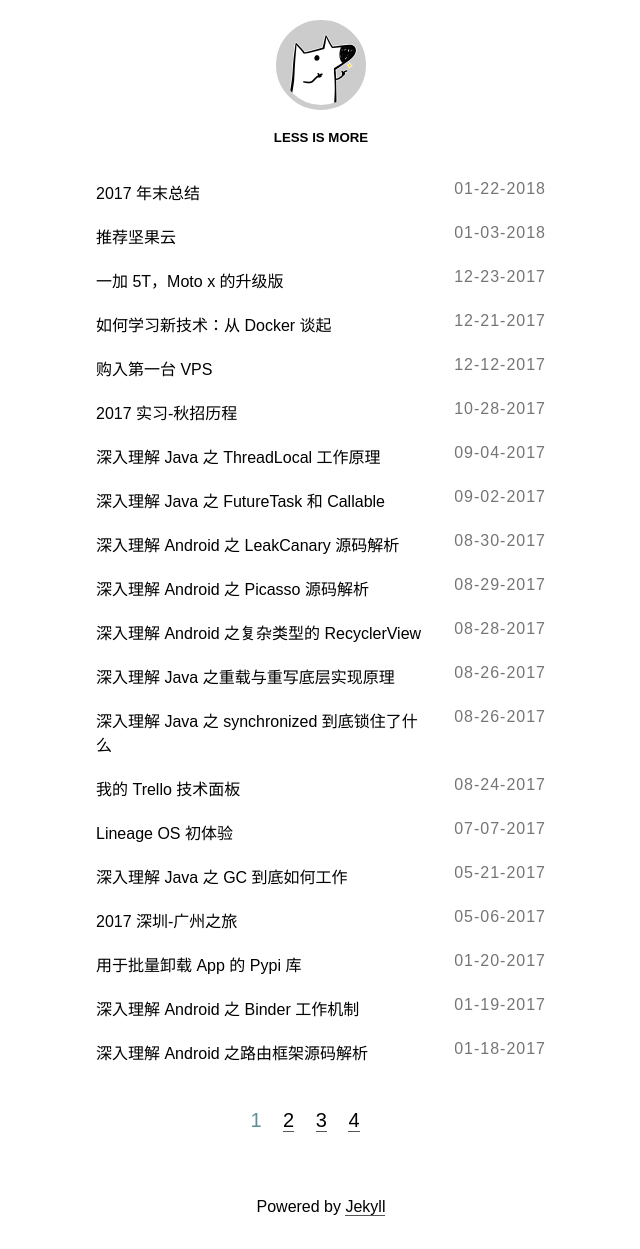
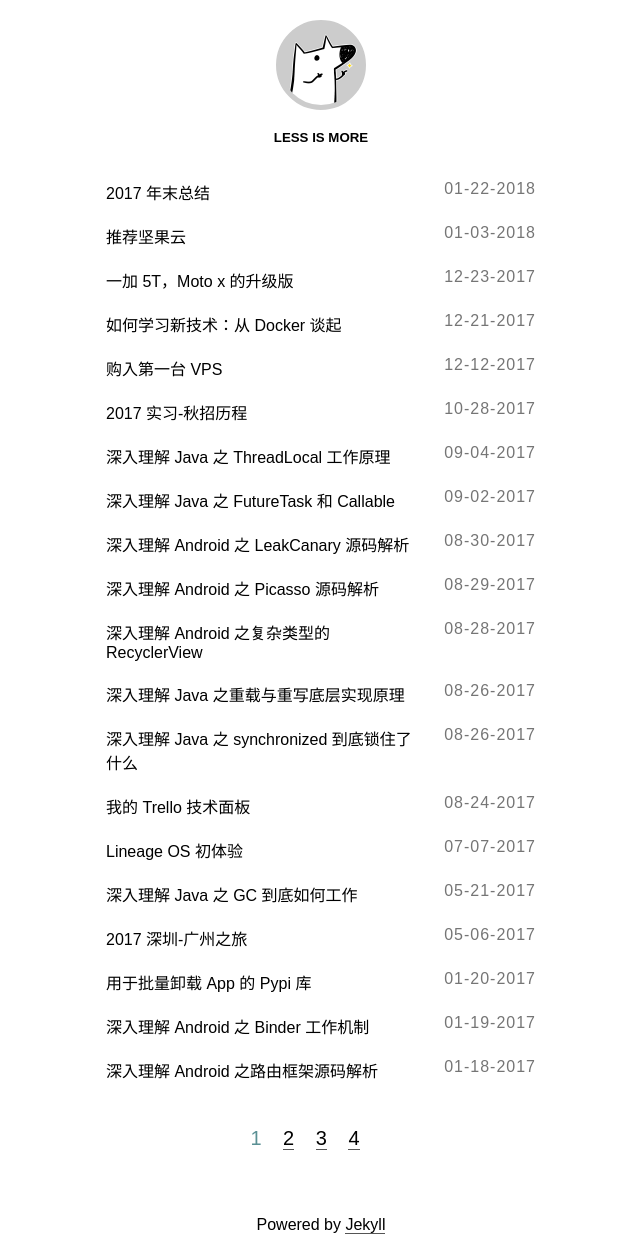
Before and after one commit to wuchangfeng/wuchangfeng.github.io, a Jekyll site: the page built from index.html, in a window 1280 px wide. Shown: the whole page, without its empty margins (319-959 px from the left). Built offline with Jekyll 4.4.1, drawn with Linux system fonts in a browser that asks for light colours; some web fonts are replaced; the list of posts is cut into pages by our own code; comment, search, counter and statistics services are not loaded.

Commit message:
resize home page width

```diff
--- a/_sass/main.scss
+++ b/_sass/main.scss
@@ -406,7 +406,7 @@ article {
 
 /*主页核心代码*/
 section {
-  max-width: 450px;
+  max-width: 430px;
   margin: 0 auto;
   ul {
     list-style: none;
```
